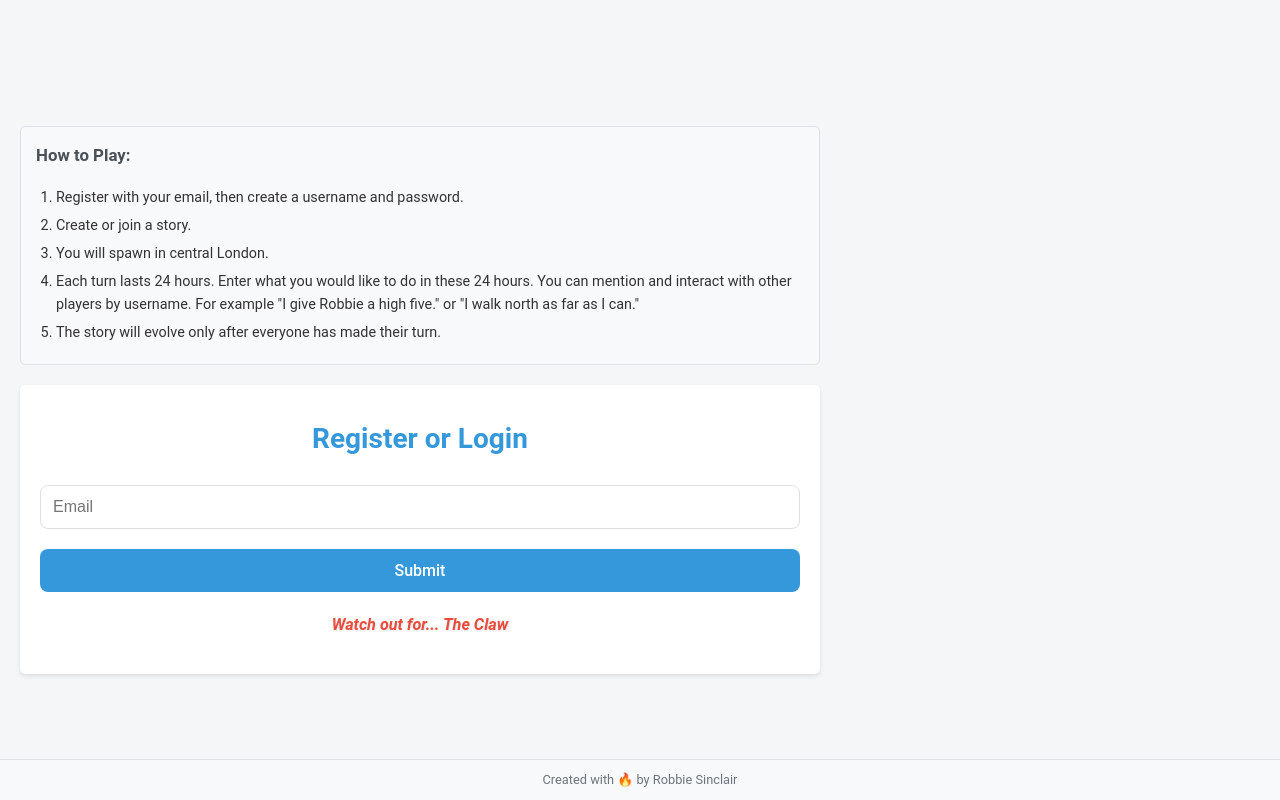
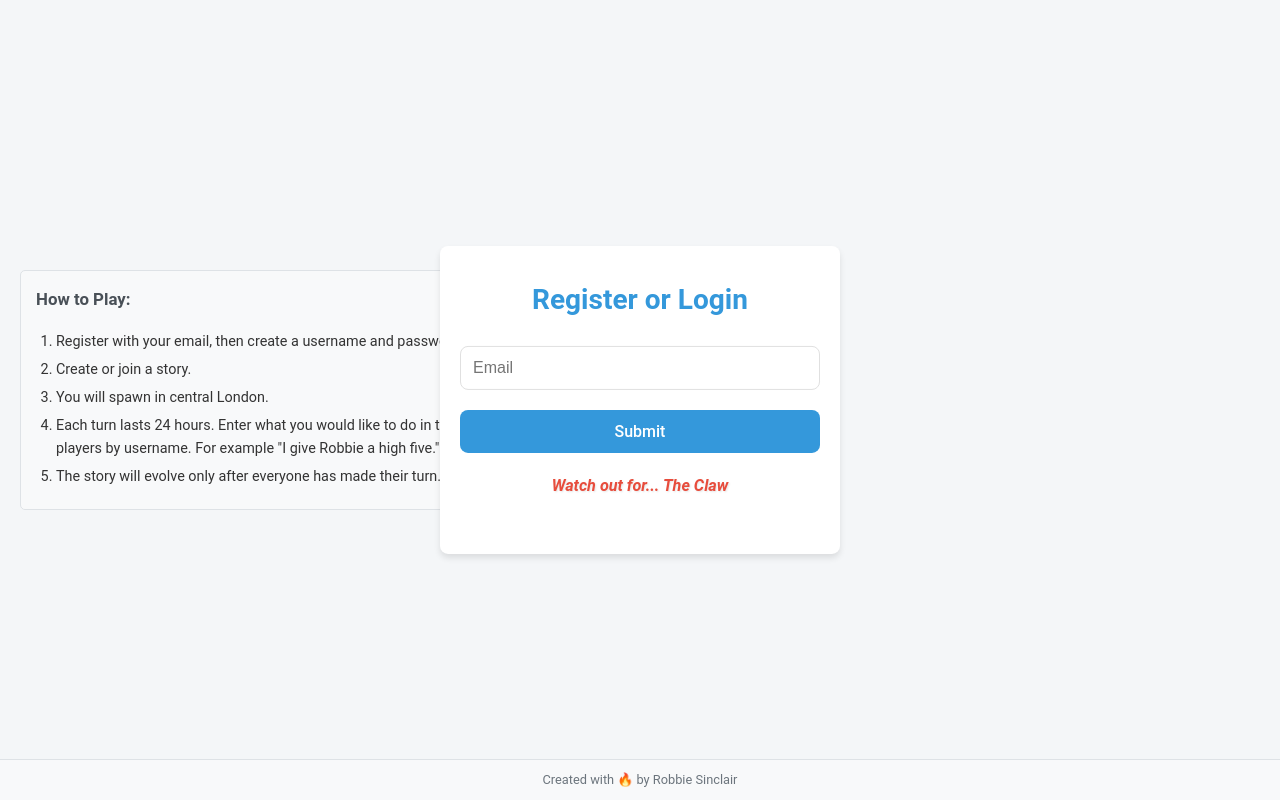
Before and after one commit to rlmsinclair/thestoryevolves-website, a React (Vite) app: page / in a window 1280 px wide. Built offline with nearby package versions, Linux system fonts and the light colour scheme.

Commit message:
How to play

```diff
--- a/src/components/Lobby.tsx
+++ b/src/components/Lobby.tsx
@@ -62,7 +62,7 @@ const Lobby: React.FC = () => {
   };
 
   return (
-    <div className="lobby-inner-container">
+    <div className="lobby-container">
       <h1>Lobby</h1>
       {!isCreatingStory && (
         <>
--- a/src/components/Profile.tsx
+++ b/src/components/Profile.tsx
@@ -33,7 +33,7 @@ const Profile: React.FC = () => {
   }, []);
 
   return (
-    <div className="profile-inner-container">
+    <div className="profile-container">
       <h2>Profile</h2>
       {userInfo ? (
         <div>
--- a/src/components/RegisterLogin.tsx
+++ b/src/components/RegisterLogin.tsx
@@ -88,7 +88,7 @@ const RegisterLogin: React.FC = () => {
   };
 
   return (
-    <div className="register-login-container">
+    <div className="container">
       <h1 className="title">Register or Login</h1>
       {!emailSubmitted ? (
         <form onSubmit={handleEmailSubmit} className="form">
```
